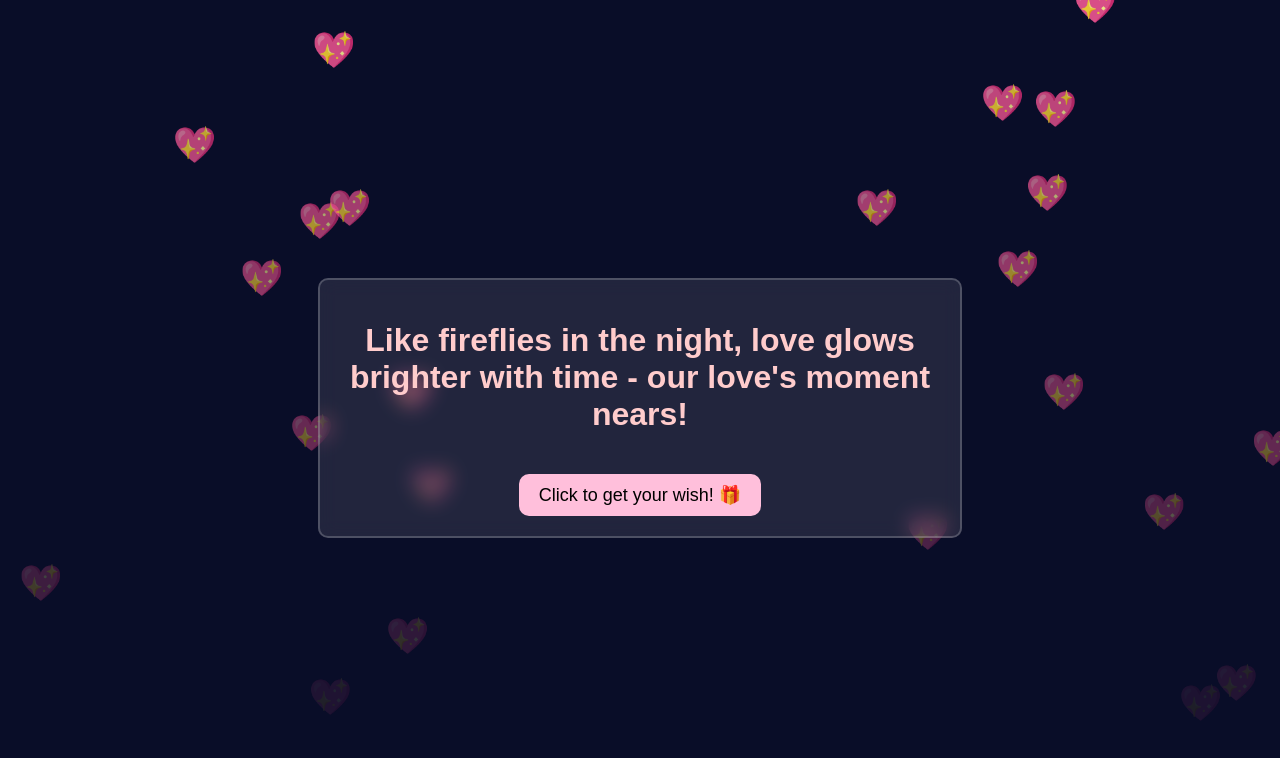
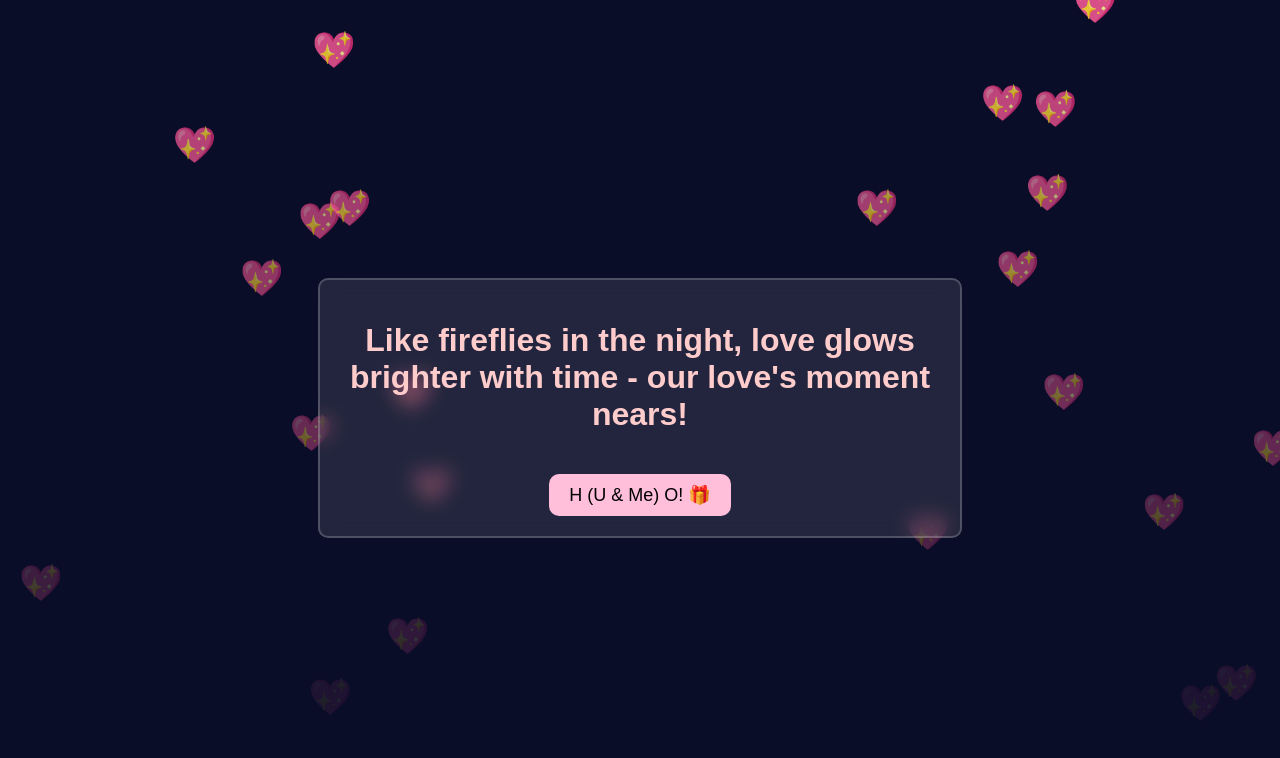
Before and after one commit to KT1409/2, a plain HTML site: page index.html in a window 1280 px wide. Drawn offline with Linux system fonts and the light colour scheme; a web font is replaced by a local one.

Commit message:
Update index.html

```diff
--- a/index.html
+++ b/index.html
@@ -72,7 +72,7 @@
     <div class="container" id="message-container">
         <h1 id="message">Like fireflies in the night, love glows brighter with time - our love's moment nears!</h1>
         <div class="countdown" id="timer"></div>
-        <button class="button" onclick="showAnniversaryMessage()">Click to get your wish! 🎁</button>
+        <button class="button" onclick="showAnniversaryMessage()">H (U & Me) O! 🎁</button>
     </div>
     <script>
         function createFallingElement(emoji) {
```
